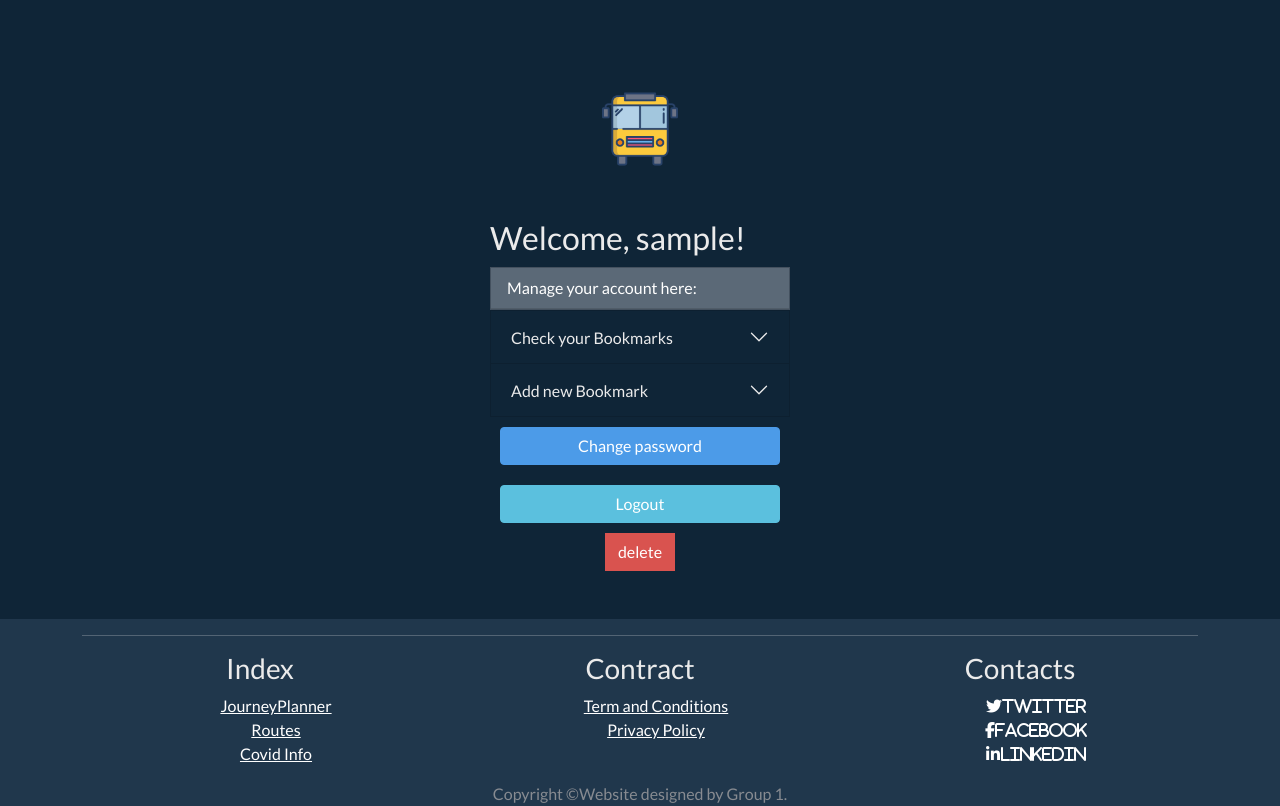
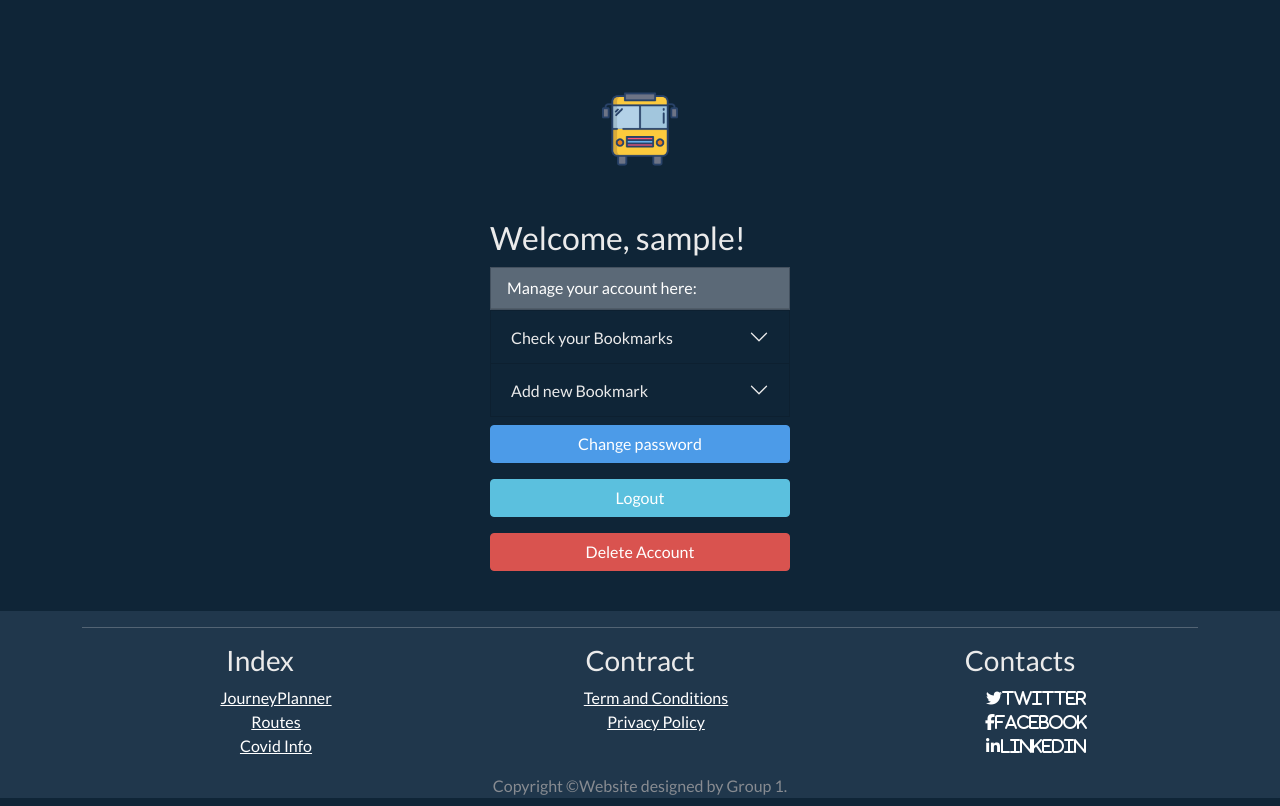
Before and after one commit to Hugo-000/Dublin-Bus, a Django app: page /dashboard/ in a window 1280 px wide. Shown: the part 57-863 px from the top of the page. Run offline with Django 3.2, Linux system fonts and the light colour scheme; the visitor is signed in with stand-in values (Sample User, id 1); some libraries are stand-ins or nearby versions.

Commit message:
updated the account suite to remove dead code and fix buttons
removed the 2 <br> tags in the files and replaced them with a bootstrap pb-3 class

Adjusted the size of the delete button the the dashboard page

Left aligned the text in the table to allow the addresses be more readable on the dashboard page.

```diff
--- a/dublinBus/static/css/login.css
+++ b/dublinBus/static/css/login.css
@@ -71,8 +71,9 @@ p #id_password{
 .btn-log{
   display:block !important;
   border-radius:.25rem !important;
-  margin:10px;
   color: white;
+  margin-top: 0.5rem;
+  margin-bottom: 0.5rem;
 }
 
 /*Mobile responsive */
--- a/dublinBus/static/js/placesAutocomplete.js
+++ b/dublinBus/static/js/placesAutocomplete.js
@@ -13,5 +13,16 @@ const options = {
     fields: ["address_components", "geometry", "icon", "name"],
     strictBounds: false,
 };
-new google.maps.places.Autocomplete(document.getElementById("id_origin_location"), options);
-new google.maps.places.Autocomplete(document.getElementById("id_destination_location"), options);
+try {
+    new google.maps.places.Autocomplete(document.getElementById("id_origin_location"), options);
+    new google.maps.places.Autocomplete(document.getElementById("id_destination_location"), options);
+}
+catch (error) {
+
+}
+
+try{
+    new google.maps.places.Autocomplete(document.getElementById("id_address"), options);
+} catch (error) {
+
+}
--- a/dublinBus/users/templates/registration/password_reset_email.html
+++ b/dublinBus/users/templates/registration/password_reset_email.html
@@ -1,3 +1,5 @@
-Someone asked for password reset for email {{ email }}.
-Follow the link below:
+Someone asked for password reset for the Dublin Bus account belonging to {{ email }}.
+Please follow the link below to reset you're password:
 {{ protocol}}://{{ domain }}{% url 'password_reset_confirm' uidb64=uid token=token %}
+
+If this wasn't you please ignore this message.
--- a/dublinBus/users/templates/registration/password_reset_form.html
+++ b/dublinBus/users/templates/registration/password_reset_form.html
@@ -1,10 +1,8 @@
-<!--users/templates/registration/password_reset_form.html-->
-
 {% extends 'layouts/base.html' %}
 
 {% block content %}
 {% load static %}
-<div id="register-main">
+<div id="register-main" class="mb-3">
 
     <img alt="bus-logo" class="bus-logo"src={% static 'images/bus.png' %} />
     <h2 class="login-title">Reset password</h2>
@@ -16,8 +14,6 @@
         </form>
     </div>
     <a href="{% url 'login' %}">Back to login</a>
-    <br>
-    <br>
 
 </div>
 {% endblock %}
--- a/dublinBus/users/templates/users/dashboard.html
+++ b/dublinBus/users/templates/users/dashboard.html
@@ -1,12 +1,10 @@
-<!--users/templates/users/dashboard.html-->
-
 {% extends 'layouts/base.html' %}
 
 {% block content %}
 
 {% load static %}
 
-<div id="register-main">
+<div id="register-main" class="mb-3">
     <img alt="bus-logo" class="bus-logo"src={% static 'images/bus.png' %} />
     <div id="login-content">
         {% if user.is_authenticated %}
@@ -27,25 +25,25 @@
                             <div id="favourite-addresses">
                                 <div id="saved-address-table">
                                     <table class="table table-hover" style="margin-bottom:8px;">
-                                        <thead style="text-align:center;">
+                                        <thead style="text-align:left;">
                                             <tr class="table-secondary">
-                                                <th scope="col"> Name &nbsp&nbsp</th>
-                                                <th scope="col"> Address &nbsp&nbsp</th>
+                                                <th scope="col"> Name </th>
+                                                <th scope="col"> Address</th>
                                                 <th scope="col"> </th>
                                             </tr>
                                         </thead>
-                                        <tbody style="align:center;">
+                                        <tbody style="text-align:left;">
                                             {% for addressName, addressValue in userAddresses %}
-                                                <tr class="table-primary">
-                                                    <th scope="row" style="text-align: center !important; vertical-align: baseline; padding-bottom:0;padding-top:16;">{{ addressName }}</th>
-                                                    <td style="text-align: center !important; vertical-align: baseline; padding-bottom:0;padding-top:16;">{{ addressValue }}</td>
-                                                    <td>
+                                                <tr class="table-primary" style="vertical-align:center">
+                                                    <th scope="row" style="text-align: left !important; vertical-align: middle; padding-bottom:8;padding-top:8;">{{ addressName }}</th>
+                                                    <td style="text-align: left !important; vertical-align: middle; padding-bottom:8;padding-top:8;">{{ addressValue }}</td>
+                                                    <td style="text-align: left !important; vertical-align: middle; padding-bottom:8;padding-top:8;">
                                                         <form id="delete_{{addressName}}" action="" method="post" style="text-align:center;margin-block-end:0;width:100%;">
                                                             {% csrf_token %}
                                                             <input name="delete" value="true" hidden/>
                                                             <input name="addressName" value="{{addressName}}" hidden />
                                                             <input name="addressValue" value="{{addressValue}}" hidden />
-                                                            <button form="delete_{{addressName}}" type="submit" class="btn btn-info">delete</button>
+                                                            <button form="delete_{{addressName}}" type="submit" class="btn btn-info">Delete</button>
                                                         </form>
                                                     </td>
                                                 </tr>
@@ -79,18 +77,15 @@
 
             <a href="{% url 'logout' %}" class="btn btn-info btn-log">Logout</a>
 
-            <form id="delete_{{user_id}}" action="/delete/" method="post" style="text-align:center;margin-block-end:0;width:100%;">
+            <form id="delete_{{user_id}}" action="/delete/" method="post">
                 {% csrf_token %}
                 <input name="delete" value="true" hidden/>
-                <button form="delete_{{user_id}}" type="submit" class="btn btn-danger">delete</button>
+                <button form="delete_{{user_id}}" type="submit" class="btn btn-danger btn-log w-100">Delete Account</button>
             </form>
-            <!-- <a href="{# % url 'delete' % #}" class="btn btn-danger btn-log">Delete</a> -->
         {% else %}
             <a href="{% url 'login' %}" >Login</a>
         {% endif %}
     </div>
-    <br>
-    <br>
 </div>
 
 <script
@@ -98,23 +93,6 @@
 >
 </script>
 
-<script>
-    const center = { lat: 53.3498, lng: -6.2603 };
-    // Create a bounding box with sides ~10km away from the center point
-    const defaultBounds = {
-        north: center.lat + 0.28949,
-        south: center.lat - 0.218991,
-        east: center.lng + 0.256544,
-        west: center.lng - 0.390267,
-    };
-
-    const options = {
-        bounds: defaultBounds,
-        componentRestrictions: { country: "ie" },
-        fields: ["address_components", "geometry", "icon", "name"],
-        strictBounds: false,
-    };
-    new google.maps.places.Autocomplete(document.getElementById("id_address"), options);
-</script>
+<script src={% static 'js/placesAutocomplete.js' %}></script>
 
 {% endblock %}
--- a/dublinBus/users/templates/users/register.html
+++ b/dublinBus/users/templates/users/register.html
@@ -6,7 +6,7 @@
 
 {% load static %}
 
-<div id="register-main">
+<div id="register-main" class="mb-3">
 
     <img alt="bus-logo" class="bus-logo"src={% static 'images/bus.png' %} />
     <h2 class="login-title">Create an Account</h2>
@@ -24,8 +24,6 @@
         <a href="{% url 'social:begin' 'github' %}" class="github-text">Sign up with GitHub</a>
     </div>
     <a href="{% url 'login' %}">Back to login</a>
-    <br>
-    <br>
 
 </div>
 
```
Also changed, not shown: dublinBus/users/templates/registration/logged_out.html (+6 -11 lines), dublinBus/users/templates/registration/login.html (+1 -14 lines), dublinBus/users/templates/registration/password_change_done.html (+5 -12 lines), dublinBus/users/templates/registration/password_change_form.html (+1 -10 lines), dublinBus/users/templates/registration/password_reset_complete.html (+1 -7 lines), dublinBus/users/templates/registration/password_reset_confirm.html (+1 -6 lines), dublinBus/users/templates/registration/password_reset_done.html (+1 -7 lines), dublinBus/users/templates/users/deleteUser.html (+2 -5 lines).
